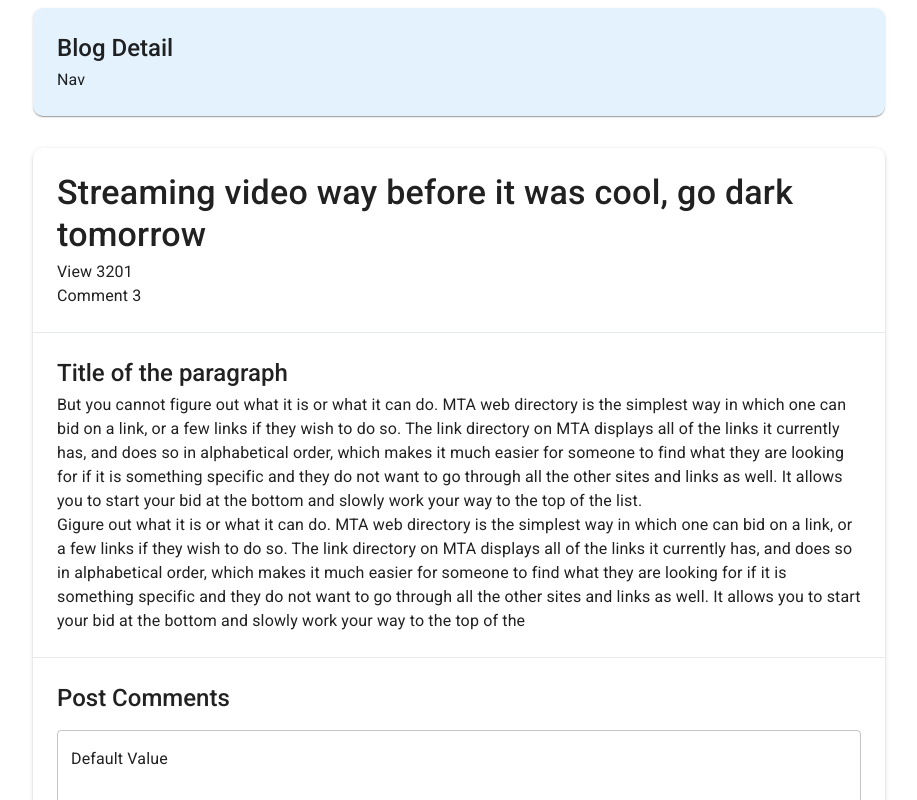
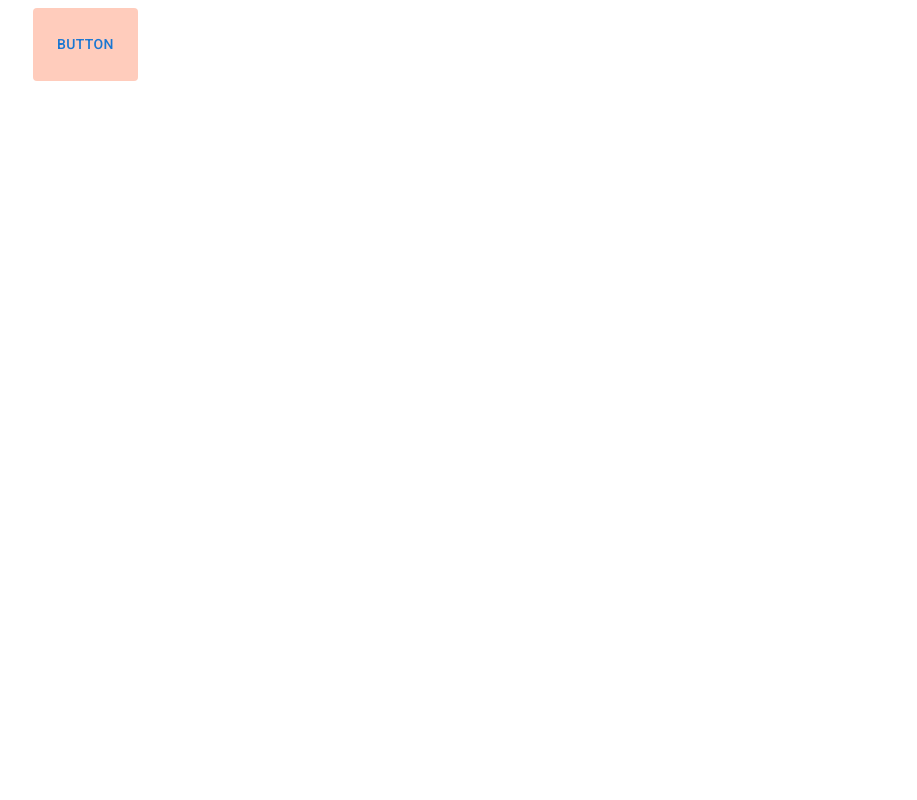
Before and after one commit to BijianWu/blog, a React (Create React App) app: page / in a window 1280 px wide. Shown: the top 800 px of the page, without its empty margins (181-1098 px from the left). Built offline with nearby package versions, Linux system fonts and the light colour scheme.

Commit message:
chore: example use of the Test ReusableButton

```diff
--- a/src/App.jsx
+++ b/src/App.jsx
@@ -1,13 +1,15 @@
 import { Button, Container } from "@mui/material";
 import React, { useState } from "react";
 import BlogDetails from "./blog/BlogDetails";
+import TestReusableButton from "./components/TestReusableButton";
 
 
 export default function App(){
 
     return <>
         <Container maxWidth="md">
-            <BlogDetails />
+            {/* <BlogDetails /> */}
+            <TestReusableButton sx={{p:3} } disableRipple> Button</TestReusableButton>
         </Container>
 
         {/* <h1>hi there</h1> */}
```
